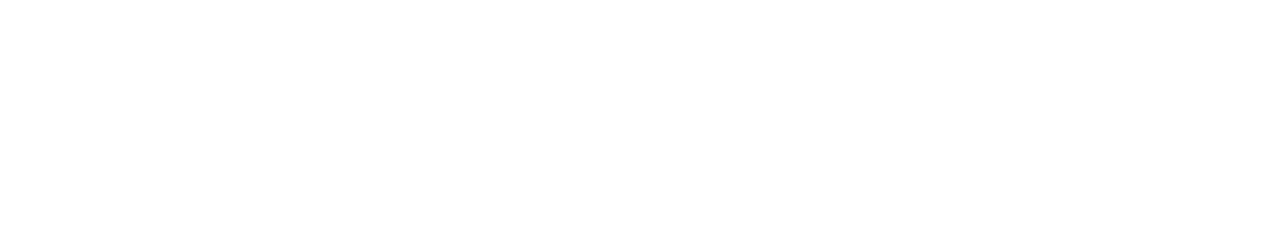
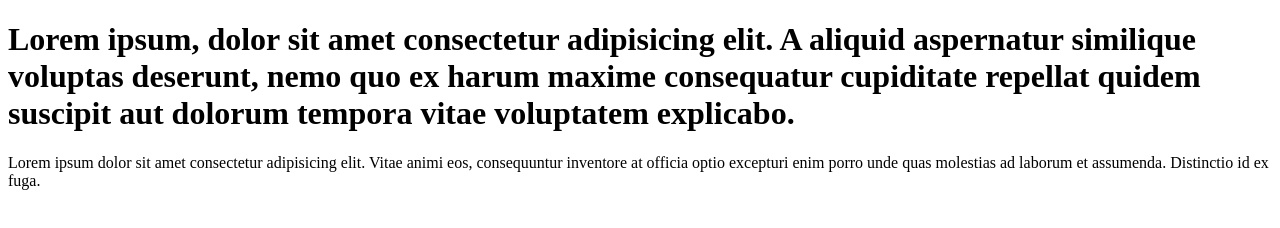
Before and after one commit to FredWard87/faec-gds0551, a plain HTML site: page index.html in a window 1280 px wide. Drawn offline with Linux system fonts and the light colour scheme.

Commit message:
Modificación desde la rama feature login

```diff
--- a/index.html
+++ b/index.html
@@ -3,9 +3,10 @@
 <head>
     <meta charset="UTF-8">
     <meta name="viewport" content="width=device-width, initial-scale=1.0">
-    <title>Document</title>
+    <title>hola desde feature login</title>
 </head>
 <body>
-
+    <h1>Lorem ipsum, dolor sit amet consectetur adipisicing elit. A aliquid aspernatur similique voluptas deserunt, nemo quo ex harum maxime consequatur cupiditate repellat quidem suscipit aut dolorum tempora vitae voluptatem explicabo.</h1>
+    <p>Lorem ipsum dolor sit amet consectetur adipisicing elit. Vitae animi eos, consequuntur inventore at officia optio excepturi enim porro unde quas molestias ad laborum et assumenda. Distinctio id ex fuga.</p>
 </body>
 </html>
```
